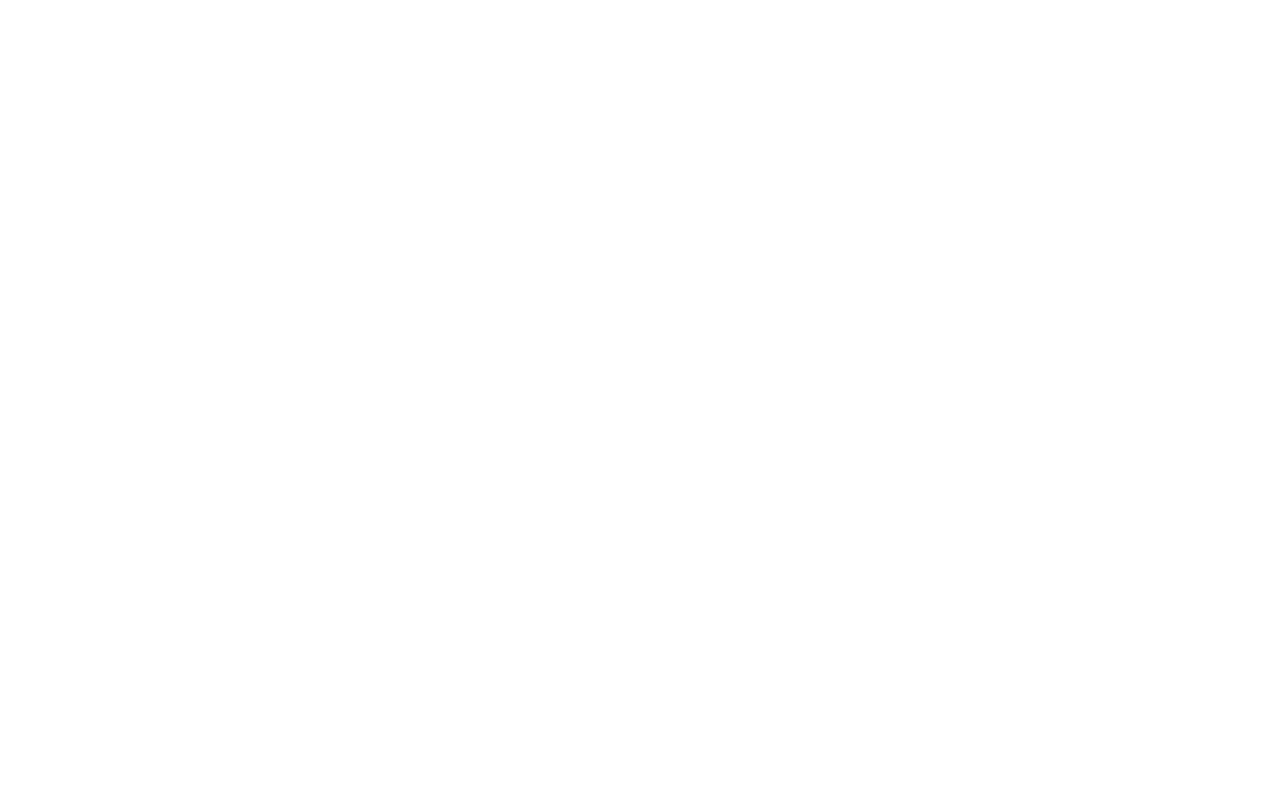
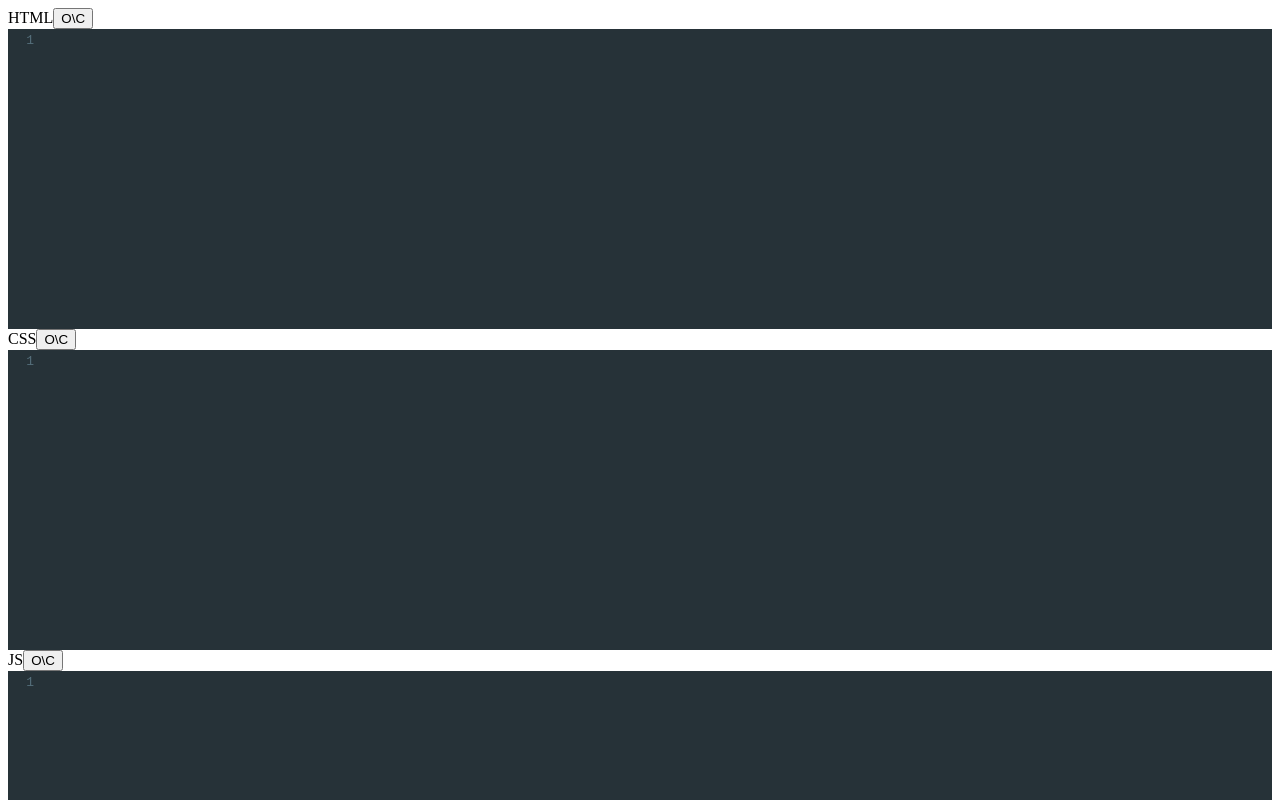
Before and after one commit to bohdanmoroziuk/online-code-editor, a React (Create React App) app: page / in a window 1280 px wide. Shown: the top 800 px of the page. Built offline with nearby package versions, Linux system fonts and the light colour scheme.

Commit message:
feat: setup editors

```diff
--- a/src/App.tsx
+++ b/src/App.tsx
@@ -1,13 +1,33 @@
-import { FC } from 'react';
+import { FC, useState } from 'react';
 
 import Editor from 'components/Editor';
 
-const App: FC = () => (
+const App: FC = () => {
+  const [html, setHtml] = useState('');
+  const [css, setCss] = useState('');
+  const [js, setJs] = useState('');
+
+  return (
     <div className="app">
       <div className="pane top-pane">
-      <Editor />
-      <Editor />
-      <Editor />
+        <Editor
+          language="xml"
+          displayName="HTML"
+          value={html}
+          onChange={setHtml}
+        />
+        <Editor
+          language="css"
+          displayName="CSS"
+          value={css}
+          onChange={setCss}
+        />
+        <Editor
+          language="javascript"
+          displayName="JS"
+          value={js}
+          onChange={setJs}
+        />
       </div>
       <div className="pane">
         <iframe
@@ -20,5 +40,6 @@
       </div>
     </div>
   );
+};
 
 export default App;
--- a/src/components/Editor/index.tsx
+++ b/src/components/Editor/index.tsx
@@ -1,9 +1,48 @@
 import { FC } from 'react';
+
+import { Controlled as ControlledEditor } from 'react-codemirror2';
+
+import 'codemirror/lib/codemirror.css';
+import 'codemirror/theme/material.css';
+
+import 'codemirror/mode/css/css';
+import 'codemirror/mode/xml/xml';
+import 'codemirror/mode/javascript/javascript';
 
 import 'components/Editor/index.css';
 
-const Editor: FC = () => (
-  <div className="editor"></div>
-);
+interface Props {
+  displayName: 'HTML' | 'CSS' | 'JS';
+  language: 'xml' | 'css' | 'javascript';
+  value: string;
+  onChange: (value: string) => void;
+}
+
+const Editor: FC<Props> = ({ displayName, language, value, onChange }) => {
+  const handleChange = (_editor: any, _data: any, value: string) => {
+    onChange(value);
+  };
+
+  return (
+    <div className="editor-container">
+      <div className="editor-title">
+        {displayName}
+        <button>O\C</button>
+      </div>
+      <ControlledEditor
+        onBeforeChange={handleChange}
+        value={value}
+        className="code-mirror-wrapper"
+        options={{
+          lineWrapping: true,
+          lint: true,
+          mode: language,
+          theme: 'material',
+          lineNumbers: true,
+        }}
+      />
+    </div>
+  );
+};
 
 export default Editor;
```
Lines whose indentation alone changed are shown as unchanged.
